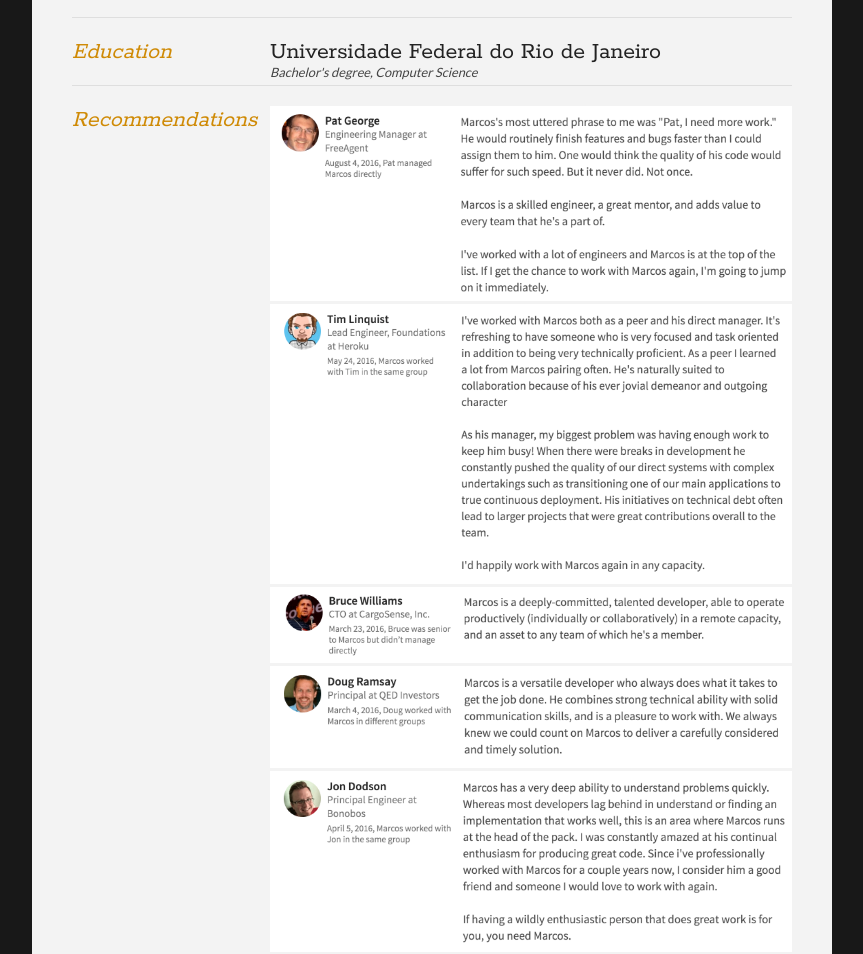
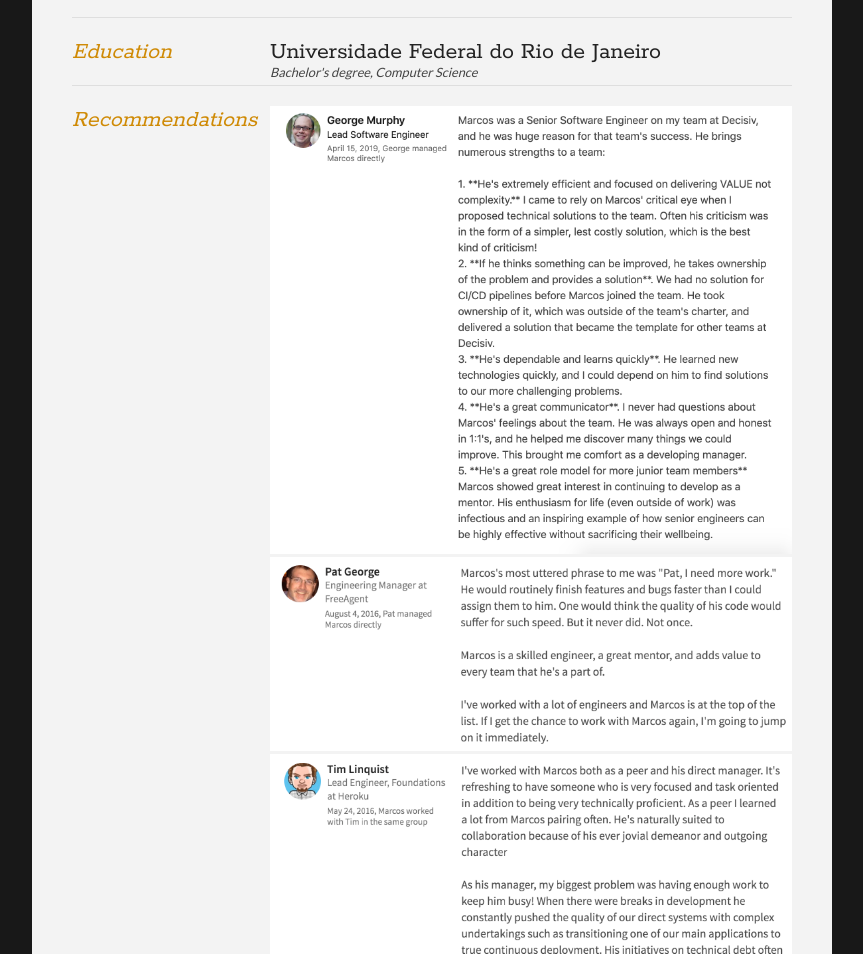
Before and after one commit to tapajos/my-cv, a website: page index.html in a window 1280 px wide. Shown: the part 2282-3236 px from the top of the page, without its empty margins (208-1071 px from the left). Drawn offline with Linux system fonts and the light colour scheme.

Commit message:
Add George

```diff
--- a/index.html
+++ b/index.html
@@ -182,6 +182,9 @@
 
         <div class="sectionContent">
           <article>
+            <img src="recommendations/george.png" alt="George" height="100%" width="100%">
+          </article>
+          <article>
             <img src="recommendations/pat.png" alt="Pat George" height="100%" width="100%">
           </article>
           <article>
```
Also changed, not shown: recommendations/george.png (added).
